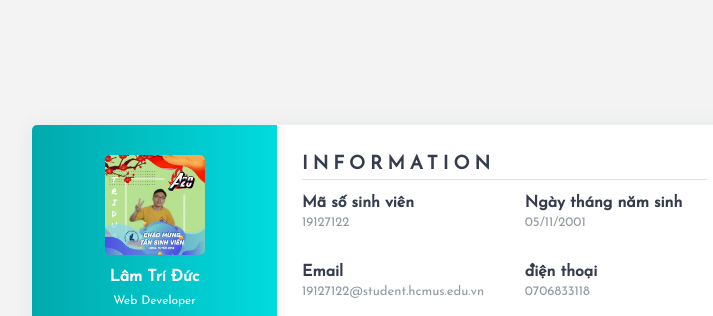
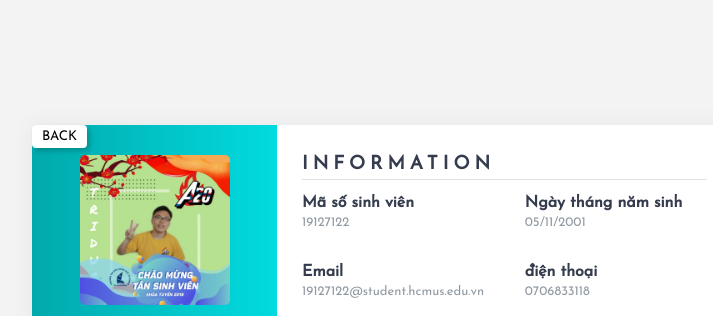
Before and after one commit to goporo/BT-NHOM-LTWEB, a plain HTML site: page members/19127122/19127122.html in a window 1280 px wide. Shown: the top 316 px of the page, without its empty margins (258-971 px from the left). Drawn offline with Linux system fonts and the light colour scheme.

Commit message:
add back-btn

```diff
--- a/members/19127122/19127122.css
+++ b/members/19127122/19127122.css
@@ -1,15 +1,31 @@
-@import url('https://fonts.googleapis.com/css?family=Josefin+Sans&display=swap');
+@import url("https://fonts.googleapis.com/css?family=Josefin+Sans&display=swap");
 
 * {
   margin: 0;
   padding: 0;
   box-sizing: border-box;
   list-style: none;
-    font-family: 'Josefin Sans', sans-serif;
+  font-family: "Josefin Sans", sans-serif;
 }
 
 body {
   background-color: #f3f3f3;
+}
+
+.back-btn {
+  position: absolute;
+  top: 0;
+  left: 0;
+  background-color: white;
+  border: 0;
+  padding: 5px 10px;
+  cursor: pointer;
+  border-radius: 4px;
+  box-shadow: 3px 3px 5px 0 rgba(0, 0, 0, 0.2);
+}
+
+.back-btn:hover {
+  background-color: #e6e3e3;
 }
 
 .wrapper {
@@ -20,7 +36,7 @@ body {
   width: 700px;
   height: 550px;
   display: flex;
-    box-shadow: 0 1px 20px 0 rgba(69, 90, 100, .08);
+  box-shadow: 0 1px 20px 0 rgba(69, 90, 100, 0.08);
 }
 
 .wrapper .left {
--- a/members/19127122/19127122.html
+++ b/members/19127122/19127122.html
@@ -1,17 +1,22 @@
 <!DOCTYPE html>
 <html lang="en">
+
 <head>
-	<meta charset="utf-8">
-	<meta name="viewport" content="width=device-width, initial-scale=1">
-	<title>19127122 Profile</title>
-	<link rel="stylesheet" href="19127122.css">
-	<script src="https://kit.fontawesome.com/b99e675b6e.js"></script>
+    <meta charset="utf-8">
+    <meta name="viewport" content="width=device-width, initial-scale=1">
+    <title>19127122 Profile</title>
+    <link rel="stylesheet" href="19127122.css">
+    <script src="https://kit.fontawesome.com/b99e675b6e.js"></script>
 </head>
+
 <body>
 
     <div class="wrapper">
         <div class="left">
-            <img src="./images/19127122.JPG" alt="user" width="100">
+            <button class="back-btn" onclick="history.back()">
+                BACK
+            </button>
+            <img src="./images/19127122.JPG" alt="user" width="150">
             <h4>Lâm Trí Đức</h4>
             <p>Web Developer</p>
         </div>
@@ -53,4 +58,5 @@
     </div>
 
 </body>
+
 </html>
--- a/members/20127577/20127577.css
+++ b/members/20127577/20127577.css
@@ -10,6 +10,22 @@
 
 body {
   background-color: #f3f3f3;
+}
+
+.back-btn {
+  position: absolute;
+  top: 0;
+  left: 0;
+  background-color: white;
+  border: 0;
+  padding: 5px 10px;
+  cursor: pointer;
+  border-radius: 4px;
+  box-shadow: 3px 3px 5px 0 rgba(0, 0, 0, 0.2);
+}
+
+.back-btn:hover {
+  background-color: #e6e3e3;
 }
 
 .wrapper {
--- a/members/20127583/20127583.css
+++ b/members/20127583/20127583.css
@@ -1,15 +1,31 @@
-@import url('https://fonts.googleapis.com/css?family=Josefin+Sans&display=swap');
+@import url("https://fonts.googleapis.com/css?family=Josefin+Sans&display=swap");
 
 * {
   margin: 0;
   padding: 0;
   box-sizing: border-box;
   list-style: none;
-    font-family: 'Josefin Sans', sans-serif;
+  font-family: "Josefin Sans", sans-serif;
 }
 
 body {
   background-color: #f3f3f3;
+}
+
+.back-btn {
+  position: absolute;
+  top: 0;
+  left: 0;
+  background-color: white;
+  border: 0;
+  padding: 5px 10px;
+  cursor: pointer;
+  border-radius: 4px;
+  box-shadow: 3px 3px 5px 0 rgba(0, 0, 0, 0.2);
+}
+
+.back-btn:hover {
+  background-color: #e6e3e3;
 }
 
 .wrapper {
@@ -20,7 +36,7 @@ body {
   width: 700px;
   height: 550px;
   display: flex;
-    box-shadow: 0 1px 20px 0 rgba(69, 90, 100, .08);
+  box-shadow: 0 1px 20px 0 rgba(69, 90, 100, 0.08);
 }
 
 .wrapper .left {
```
Also changed, not shown: members/20127577/20127577.html (+4 -1 lines), members/20127583/20127583.html (+3 -0 lines). Lines whose indentation alone changed are shown as unchanged.
